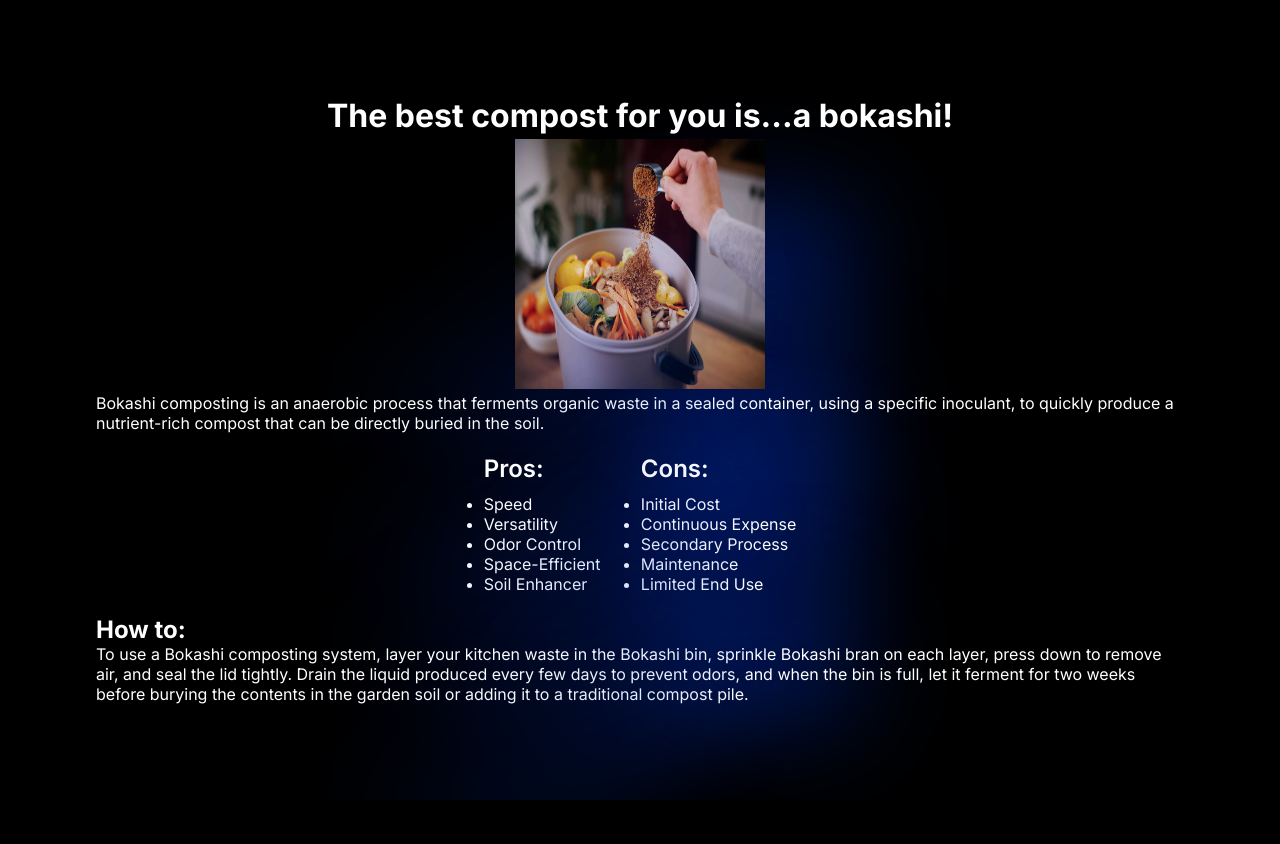
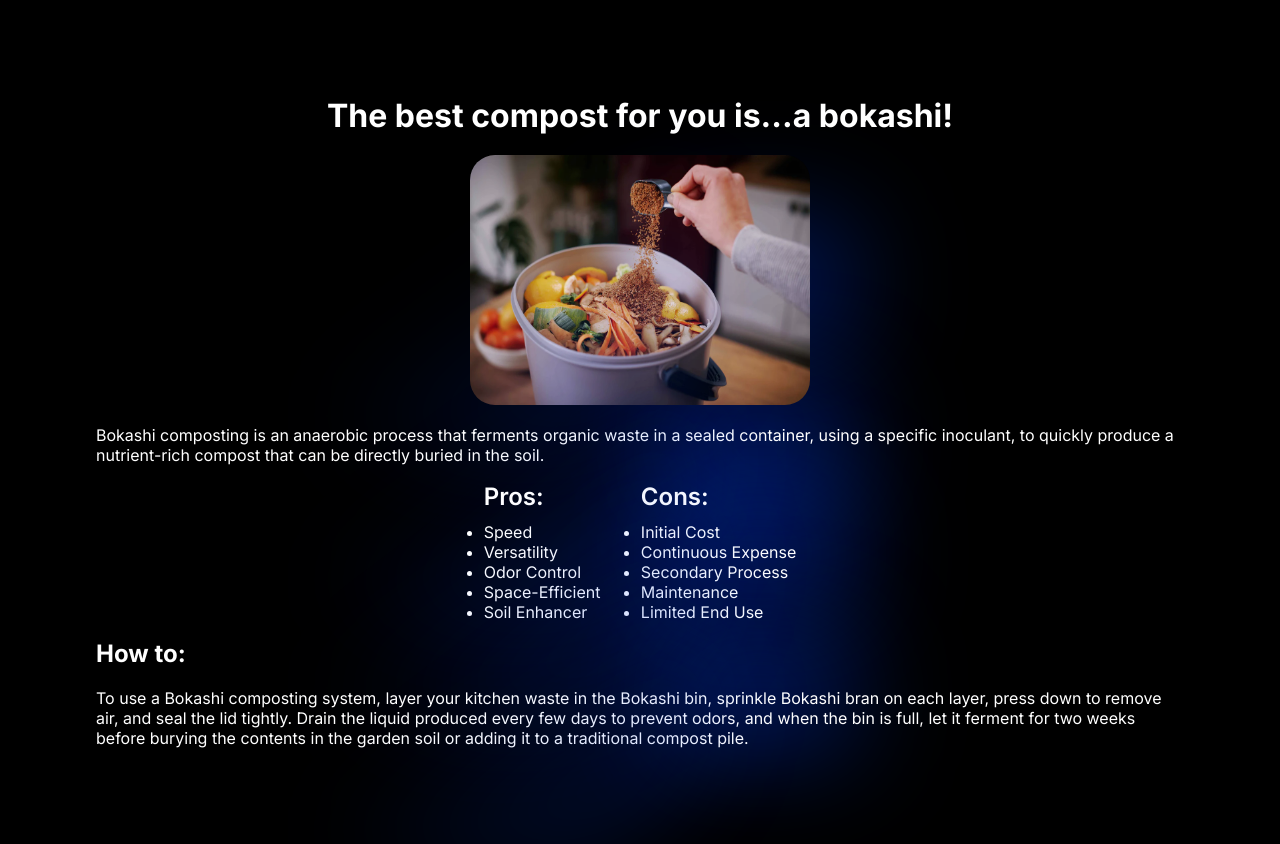
Before and after one commit to athenadeng/my-compost-journey-uncommon-hacks-2024, a Next.js app: page /survey/results/bokashi in a window 1280 px wide. Before the commit the page ends 800 px from the top, so only its background shows below. Built offline with nearby package versions, Linux system fonts and the light colour scheme.

Commit message:
trying to make background and center stuff

```diff
--- a/src/app/survey/page.tsx
+++ b/src/app/survey/page.tsx
@@ -10,7 +10,7 @@ const handleClick = (option: React.SetStateAction<string>) => {
 };
 
 return (
-  <div className="d-flex justify-content-center align-items-center" style={{ minHeight: "100vh" }}>
+    <div className="d-flex justify-content-center align-items-center" style={{ minHeight: "100vh", backgroundImage: "url(/background.png')", backgroundSize: 'cover', backgroundPosition: 'center' }}>
       <div className = "text-center">
           <div className="col">
               <br />
--- a/src/app/survey/results/bokashi/page.module.css
+++ b/src/app/survey/results/bokashi/page.module.css
@@ -34,6 +34,10 @@
   background-color: rgba(var(--callout-rgb), 0.5);
   border: 1px solid rgba(var(--callout-border-rgb), 0.3);
   border-radius: var(--border-radius);
+}
+
+.roundedImage {
+  border-radius: 25px; /* Adjust the value for desired corner roundness */
 }
 
 .code {
@@ -180,6 +184,7 @@
     padding: 1rem;
   }
 
+
   .description p,
   .description div {
     display: flex;
--- a/src/app/survey/results/bokashi/page.tsx
+++ b/src/app/survey/results/bokashi/page.tsx
@@ -8,18 +8,20 @@ function worm_bin() {
       <main className={styles.main}>
       <div className={styles.header}>
         <h1>The best compost for you is...a bokashi!</h1>
+        <br></br>
       </div>
 
       <div className={styles.center}>
         <Image
-          className={styles.compostImage}
-          src="/bokashi.webp" // Ensure the image exists in your public folder
+          src="/bokashi.webp"
           alt="Bokashi"
-          width={250}
+          width={340}
           height={250}
+          className={styles.roundedImage}
           priority
         />
       </div>
+      <br></br>
 
       <div className={styles.center}>
         <p>Bokashi composting is an anaerobic process that ferments organic waste in a sealed container, using a specific inoculant, to quickly produce a nutrient-rich compost that can be directly buried in the soil.</p>
@@ -54,6 +56,7 @@ function worm_bin() {
       <div className={styles.center}>
         <div>
           <h2>How to:</h2>
+          <br></br>
           <p>
 To use a Bokashi composting system, layer your kitchen waste in the Bokashi bin, sprinkle Bokashi bran on each layer, press down to remove air, and seal the lid tightly. Drain the liquid produced every few days to prevent odors, and when the bin is full, let it ferment for two weeks before burying the contents in the garden soil or adding it to a traditional compost pile.
             </p>
```
Also changed, not shown: 1 other file (tests, documents, lock files or other folders).
